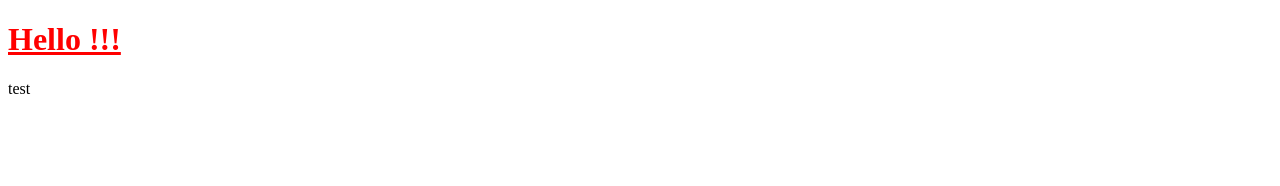
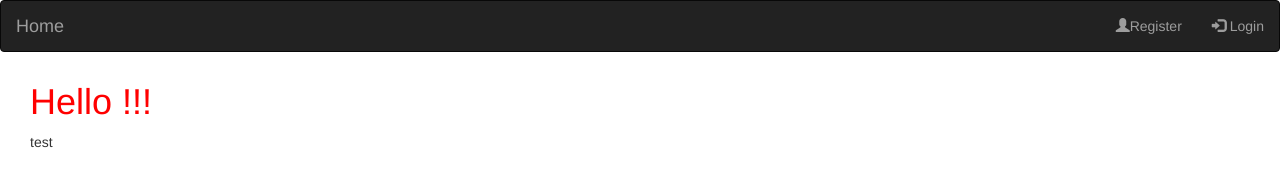
Before and after one commit to Dragomir89/NodeArchitecture, a website: page public/views/home/index.html in a window 1280 px wide. Drawn offline with nearby package versions, Linux system fonts and the light colour scheme; files that its build step writes are made by us from their sources.

Commit message:
add login

```diff
--- a/index.js
+++ b/index.js
@@ -7,7 +7,6 @@ let app = express();
 
 require('./server/config/express')(app);
 require('./server/config/routes')(app);
-//console.log(require('./server/config/passport'));
 require('./server/config/database')(settings);
 require('./server/config/passport')();
 
--- a/public/css/site.css
+++ b/public/css/site.css
@@ -1,3 +1,7 @@
 h1{
     color: red;
 }
+
+.content{
+    margin: 30px;
+}
--- a/public/site.css
+++ /dev/null
@@ -1,4 +0,0 @@
-h1{
-    color: red;
-    text-decoration: underline;
-}
--- a/public/views/home/index.html
+++ b/public/views/home/index.html
@@ -4,12 +4,31 @@
     <meta charset="UTF-8">
     <meta name="viewport" content="width=device-width, initial-scale=1.0">
     <meta http-equiv="X-UA-Compatible" content="ie=edge">
+    <link rel="stylesheet" href="https://maxcdn.bootstrapcdn.com/bootstrap/3.3.7/css/bootstrap.min.css">
+    <script src="https://ajax.googleapis.com/ajax/libs/jquery/3.3.1/jquery.min.js"></script>
+    <script src="https://maxcdn.bootstrapcdn.com/bootstrap/3.3.7/js/bootstrap.min.js"></script>
+
     <link rel="stylesheet" type="text/css" href="css/site.css">
-    <script src="https://ajax.googleapis.com/ajax/libs/jquery/3.3.1/jquery.min.js"></script>
     <title>Document</title>
 </head>
 <body>
-    <h1>Hello !!!</h1>
-    test
+        <nav class="navbar navbar-inverse">
+                <div class="container-fluid">
+                  <div class="navbar-header">
+                    <a class="navbar-brand" href="/">Home</a>
+                  </div>
+                  <ul class="nav navbar-nav">
+                    <!-- <li><a href="/">login</a></li> -->
+                  </ul>
+                  <ul class="nav navbar-nav navbar-right">
+                    <li><a href="/register"><span class="glyphicon glyphicon-user"></span>Register</a></li>
+                    <li><a href="/login"><span class="glyphicon glyphicon-log-in"></span> Login</a></li>
+                  </ul>
+                </div>
+              </nav>
+    <div class="content">
+        <h1>Hello !!!</h1>
+        test
+    </div>
 </body>
 </html>
--- a/server/config/routes.js
+++ b/server/config/routes.js
@@ -17,7 +17,8 @@ module.exports = function(app){
 
 
     app.all('*', (req,res)=>{
-        console.log('4  0  4')
+        console.log('4  0  4');
+        console.log(req.header);
         res.status(404);
         res.send('404 Not Found :(');
         res.end();
```
Also changed, not shown: server/controllers/users-controlle.js (+28 -3 lines).
